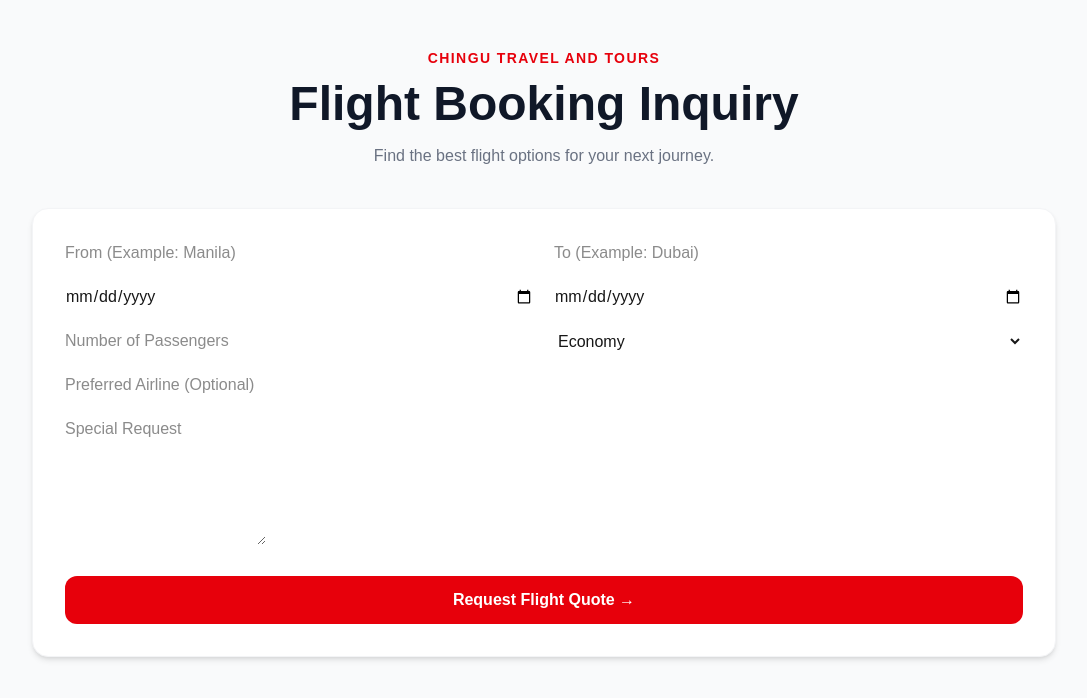
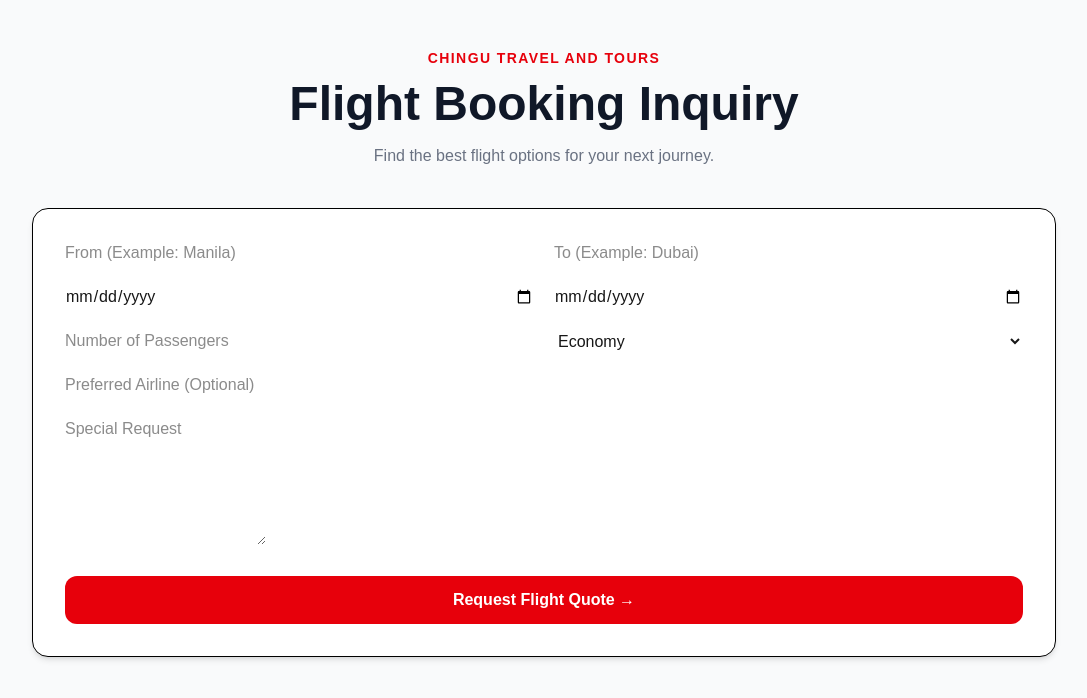
Before and after one commit to chingutravelandtours/chingu-website, a Next.js app: page /flight in a window 1280 px wide. Shown: the top 698 px of the page, without its empty margins (96-1183 px from the left). Built offline with nearby package versions, Linux system fonts and the light colour scheme.

Commit message:
Update page.tsx

```diff
--- a/app/flight/page.tsx
+++ b/app/flight/page.tsx
@@ -108,7 +108,7 @@ Thank you.
         rounded-2xl
         shadow-md
         border
-        border-gray-100
+        border-black
         p-8
         ">
 
```
